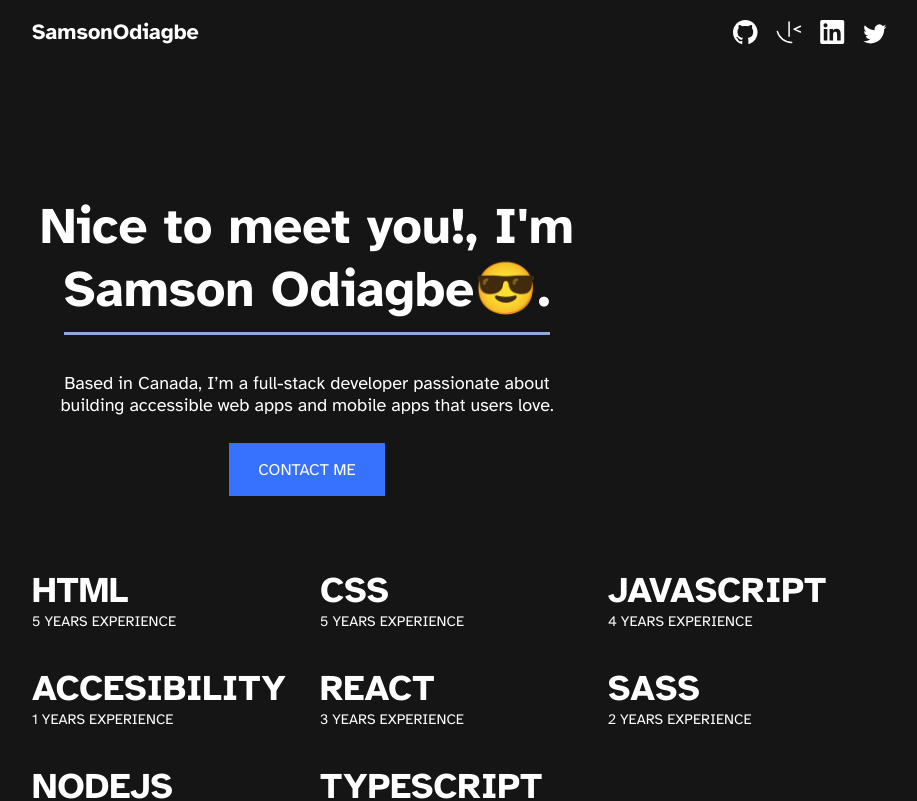
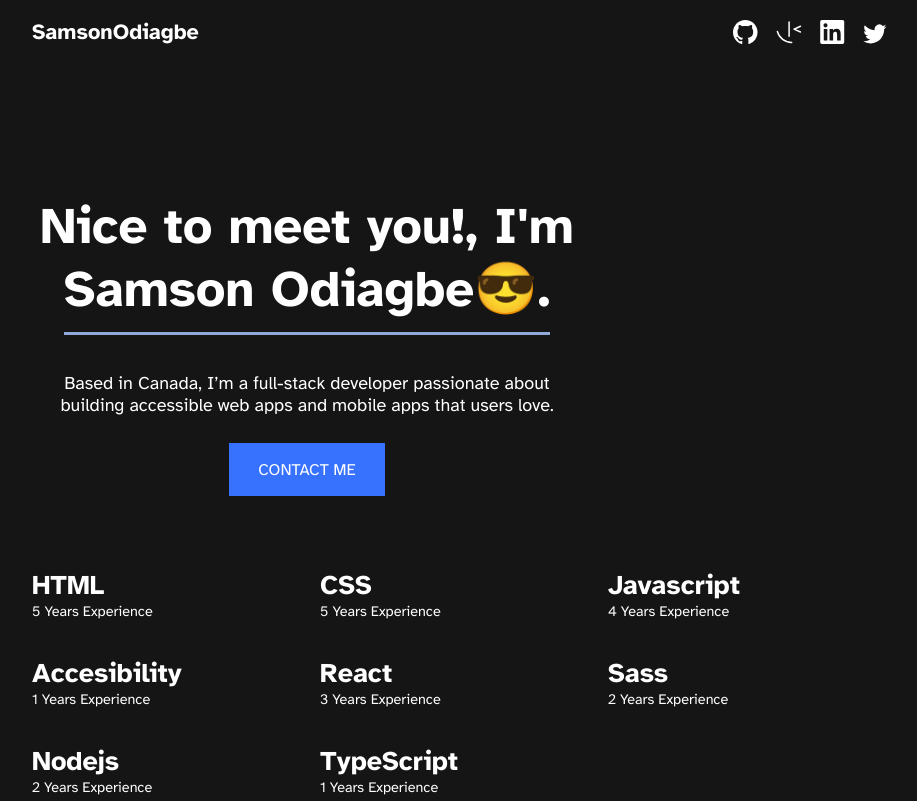
Before and after one commit to sammyodiagbe/portfolio-fem, a React (Create React App) app: page / in a window 1280 px wide. Shown: the top 801 px of the page, without its empty margins (176-1093 px from the left). Built offline with nearby package versions, Linux system fonts and the light colour scheme.

Commit message:
working on style fixes

```diff
--- a/src/App.js
+++ b/src/App.js
@@ -109,35 +109,35 @@ function App() {
           </div>
           <div className="skills-container">
             <div className="skill">
-              <h1>HTML</h1>
+              <h2>HTML</h2>
               <p>5 years Experience</p>
             </div>
             <div className="skill">
-              <h1>CSS</h1>
+              <h2>CSS</h2>
               <p>5 years Experience</p>
             </div>
             <div className="skill">
-              <h1>Javascript</h1>
+              <h2>Javascript</h2>
               <p>4 years Experience</p>
             </div>
             <div className="skill">
-              <h1>Accesibility</h1>
+              <h2>Accesibility</h2>
               <p>1 years Experience</p>
             </div>
             <div className="skill">
-              <h1>React</h1>
+              <h2>React</h2>
               <p>3 years Experience</p>
             </div>
             <div className="skill">
-              <h1>Sass</h1>
+              <h2>Sass</h2>
               <p>2 years Experience</p>
             </div>
             <div className="skill">
-              <h1>Nodejs</h1>
+              <h2>Nodejs</h2>
               <p>2 years Experience</p>
             </div>
             <div className="skill">
-              <h1>TypeScript</h1>
+              <h2>TypeScript</h2>
               <p>1 years Experience</p>
             </div>
           </div>
--- a/src/styles/index.css
+++ b/src/styles/index.css
@@ -116,13 +116,12 @@ div.portfolio-app div.container div.skills-container {
 }
 
 div.portfolio-app div.container div.skills-container div.skill {
-  text-align: center;
   padding: 1em 0;
 }
 
 div.portfolio-app div.container div.skills-container div.skill h1,
 div.portfolio-app div.container div.skills-container div.skill p {
-  text-transform: uppercase;
+  text-transform: capitalize;
 }
 
 div.portfolio-app div.container div.skills-container div.skill h1 {
--- a/src/styles/index.scss
+++ b/src/styles/index.scss
@@ -122,11 +122,10 @@ div.portfolio-app {
       grid-template-columns: 1fr 1fr;
       justify-items: center;
       div.skill {
-        text-align: center;
         padding: $padding 0;
         h1,
         p {
-          text-transform: uppercase;
+          text-transform: capitalize;
         }
 
         h1 {
```
Also changed, not shown: 1 other file (tests, documents, lock files or other folders).
